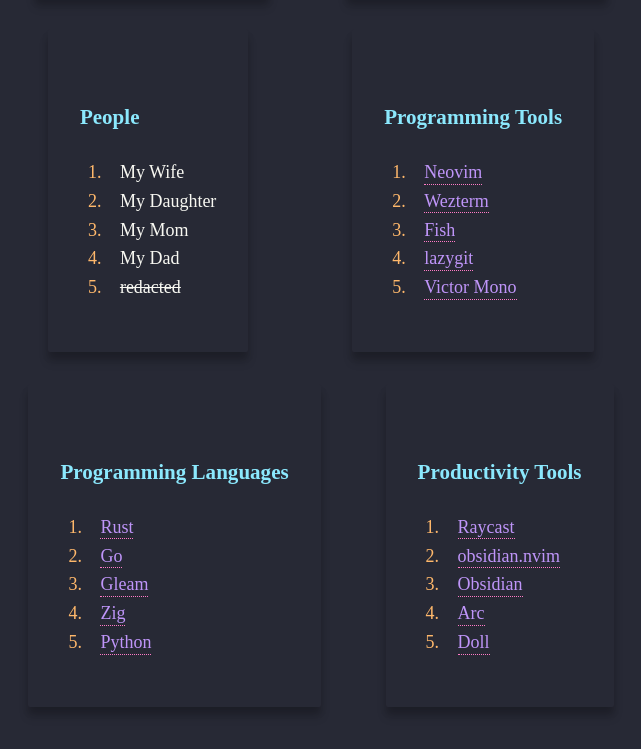
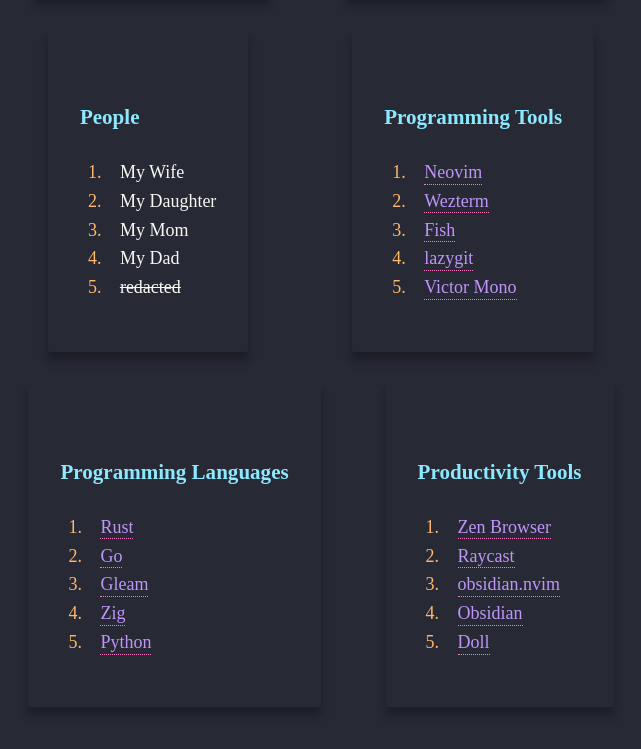
Before and after one commit to theherk/theherk.github.io, a plain HTML site: page index.html in a window 1280 px wide. Shown: the part 1051-1800 px from the top of the page, without its empty margins (319-960 px from the left). Drawn offline with Linux system fonts and the light colour scheme; a web font is replaced by a local one.

Commit message:
Replace Arc with Zen Browser.
Back of FOSS baby.

```diff
--- a/index.html
+++ b/index.html
@@ -104,10 +104,10 @@
       <div class="card">
         <h3>Productivity Tools</h3>
         <ol>
+          <li><a href="https://zen-browser.app/">Zen Browser</a></li>
           <li><a href="https://www.raycast.com/">Raycast</a></li>
           <li><a href="https://github.com/epwalsh/obsidian.nvim">obsidian.nvim</a></li>
           <li><a href="https://obsidian.md/">Obsidian</a></li>
-          <li><a href="https://arc.net/">Arc</a></li>
           <li><a href="https://github.com/xiaogdgenuine/Doll">Doll</a></li>
         </ol>
       </div>
```
